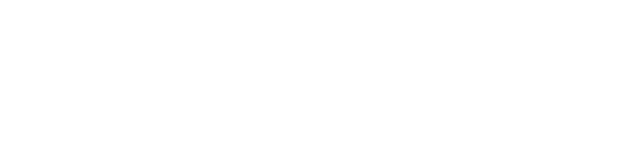
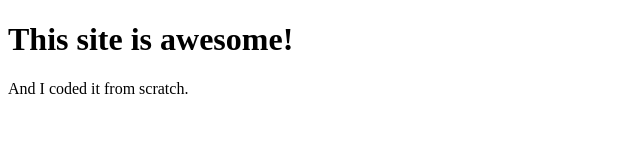
Before and after one commit to dantaki/music, a plain HTML site: page index.html in a window 1280 px wide. Shown: the whole page, without its empty margins (0-640 px from the left). Drawn offline with Linux system fonts and the light colour scheme.

Commit message:
updated_index

```diff
--- a/index.html
+++ b/index.html
@@ -1,6 +1,10 @@
 <!doctype html>
 <html>
-
-
-
+  <head>
+    <title>My awesome webpage</title>
+  </head>
+  <body>
+    <h1>This site is awesome!</h1>
+    <p>And I coded it from scratch.</p>
+  </body>
 </html>
```
